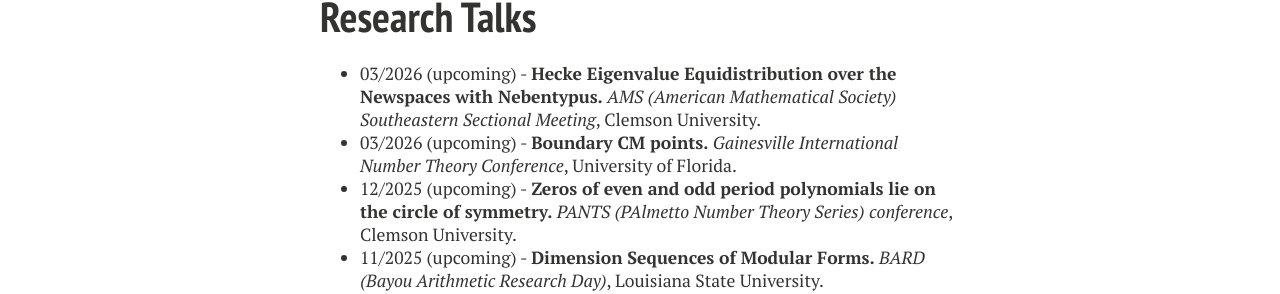
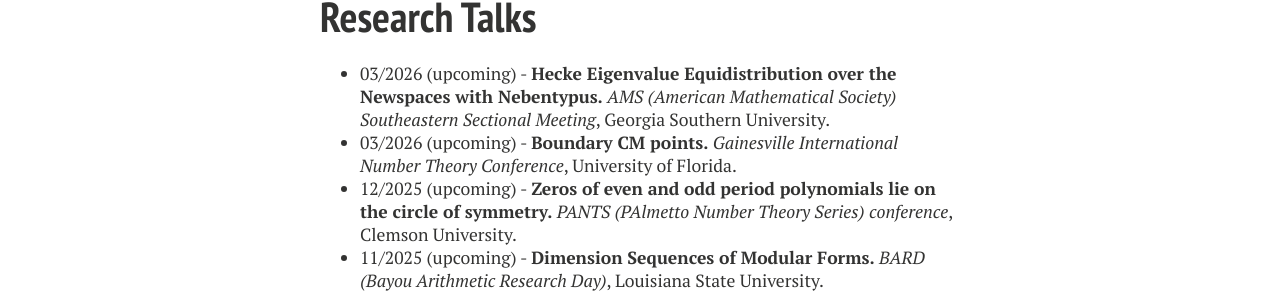
Before and after one commit to erick-ross/erick-ross.github.io, a Jekyll site: the page built from research.md, in a window 1280 px wide. Shown: the part 996-1290 px from the top of the page. Built offline with Jekyll 4.4.1, drawn with Linux system fonts in a browser that asks for light colours; nearby versions of some CDN libraries.

Commit message:
updated CV

```diff
--- a/research.md
+++ b/research.md
@@ -25,7 +25,7 @@ layout: page
 
 
 # Research Talks
-- 03/2026 (upcoming) - **Hecke Eigenvalue Equidistribution over the Newspaces with Nebentypus.** *AMS (American Mathematical Society) Southeastern Sectional Meeting*, Clemson University.
+- 03/2026 (upcoming) - **Hecke Eigenvalue Equidistribution over the Newspaces with Nebentypus.** *AMS (American Mathematical Society) Southeastern Sectional Meeting*, Georgia Southern University.
 - 03/2026 (upcoming) - **Boundary CM points.** *Gainesville International Number Theory Conference*, University of Florida.
 - 12/2025 (upcoming) - **Zeros of even and odd period polynomials lie on the circle of symmetry.** *PANTS (PAlmetto Number Theory Series) conference*, Clemson University.
 - 11/2025 (upcoming) - **Dimension Sequences of Modular Forms.** *BARD (Bayou Arithmetic Research Day)*, Louisiana State University.
```
Also changed, not shown: 1 other file.
